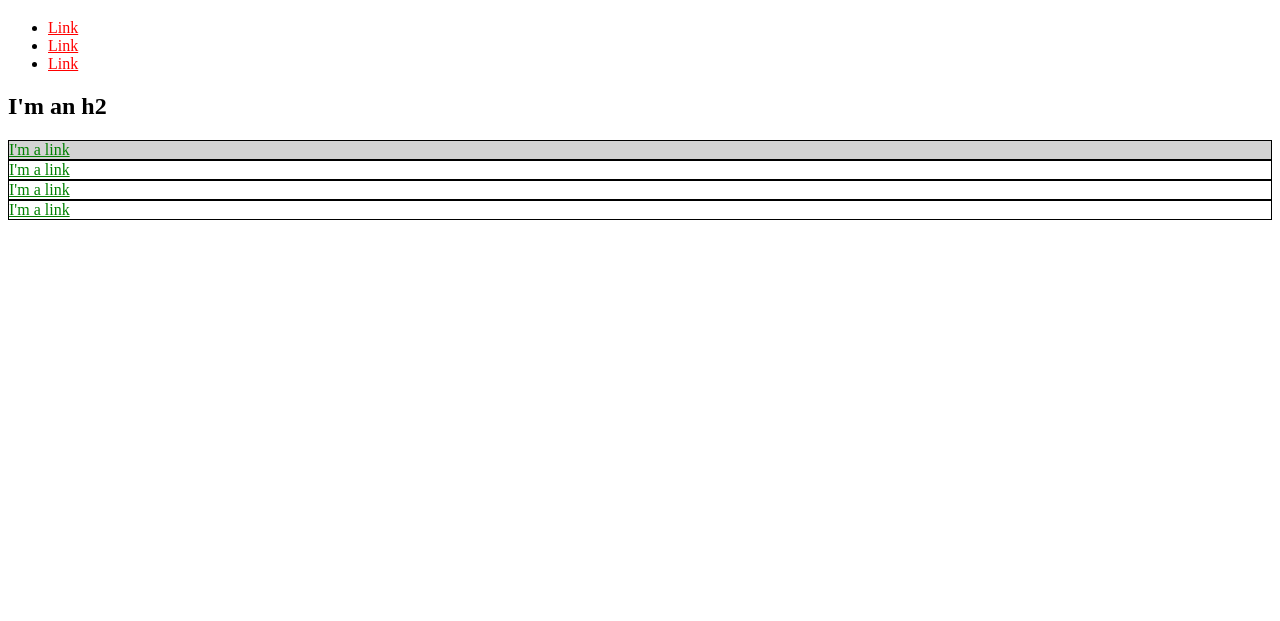
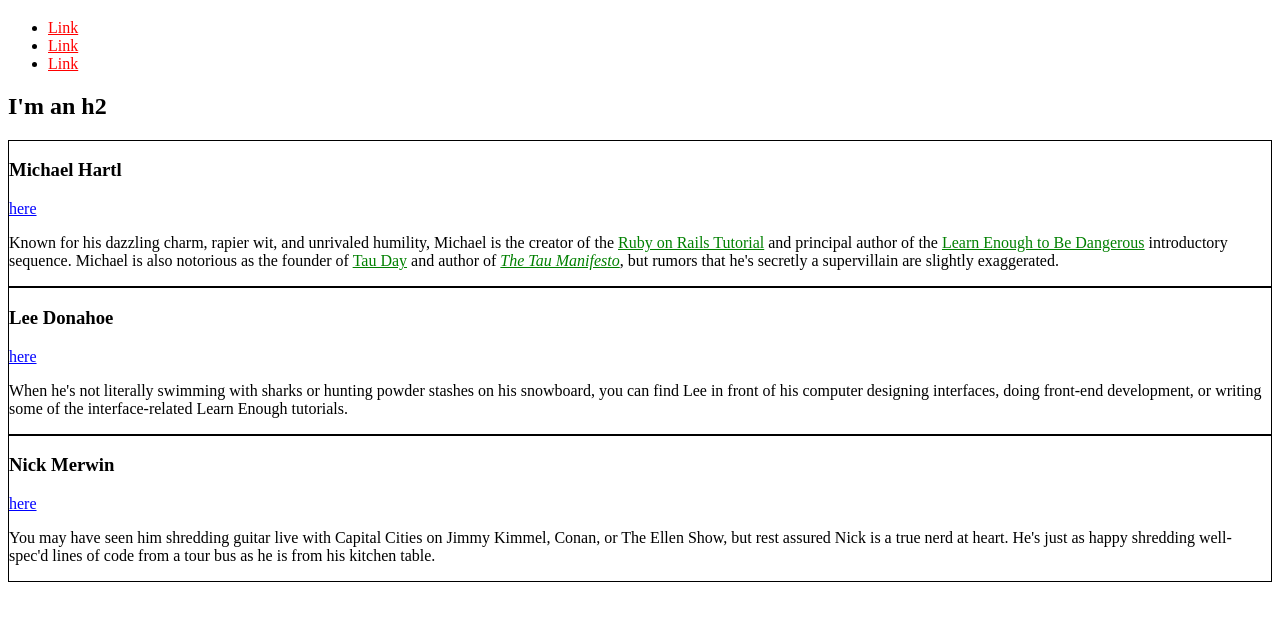
Before and after one commit to this-miguel/this-miguel.github.io, a plain HTML site: page index.html in a window 1280 px wide. Shown: the part 61-682 px from the top of the page. Drawn offline with Linux system fonts and the light colour scheme.

Commit message:
adds content, organize styles.

```diff
--- a/index.html
+++ b/index.html
@@ -4,19 +4,22 @@
     <title>Test Page: Don't Panic</title>
     <meta charset="utf-8">
     <style>
+
+      /* GLOBAL STYLES */
       a {
         color: red;
       }
 
-      #exec-bio {
-        background-color: lightgray;
+      /* SOCIAL STYLES*/
+      .social-link {
+        color: blue;
       }
 
+      /* BIO STYLES */
       .bio-box {
         border: 1px solid black;
       }
-
-      .bio-box a {
+      .bio-copy a {
         color: green;
       }
 
@@ -37,16 +40,46 @@
     </ul>
     <h2>I'm an h2</h2>
     <div id="exec-bio" class="bio-box">
-      <a href="http://example.com/" >I'm a link</a>
+     <h3>Michael Hartl</h3>
+    <a href="http://twitter.com/mhartl" class="social-link">here</a>
+    <div class="bio-copy">
+      <p>
+        Known for his dazzling charm, rapier wit, and unrivaled humility,
+        Michael is the creator of the
+        <a href="http://railstutorial.org/">Ruby on Rails
+        Tutorial</a> and principal author of the
+        <a href="https://learnenough.com/">
+        Learn Enough to Be Dangerous</a> introductory sequence. Michael
+        is also notorious as the founder of
+        <a href="http://tauday.com/">Tau Day</a> and author of
+        <a href="http://tauday.com/tau-manifesto"><em>The Tau
+        Manifesto</em></a>, but rumors that he's secretly a supervillain
+        are slightly exaggerated.
+      </p>
+    </div>
     </div>
     <div class="bio-box">
-      <a href="http://example.com/" >I'm a link</a>
+      <h3>Lee Donahoe</h3>
+      <a href="https://twitter.com/leedonahoe" class="social-link">here</a>
+      <div class="bio-copy">
+        <p>
+          When he's not literally swimming with sharks or hunting powder stashes on
+          his snowboard, you can find Lee in front of his computer designing
+          interfaces, doing front-end development, or writing some of the
+          interface-related Learn Enough tutorials.
+        </p>
+      </div>
     </div>
     <div class="bio-box">
-      <a href="http://example.com/" >I'm a link</a>
-    </div>
-    <div class="bio-box">
-      <a href="http://example.com/" >I'm a link</a>
+      <h3>Nick Merwin</h3>
+      <a href="https://twitter.com/nickmerwin" class="social-link">here</a>
+      <div class="bio-copy">
+        <p>
+          You may have seen him shredding guitar live with Capital Cities on Jimmy
+          Kimmel, Conan, or The Ellen Show, but rest assured Nick is a true nerd at
+          heart. He's just as happy shredding well-spec'd lines of code from a tour bus as he is from his kitchen table.
+        </p>
+      </div>
     </div>
   </body>
 </html>
```
